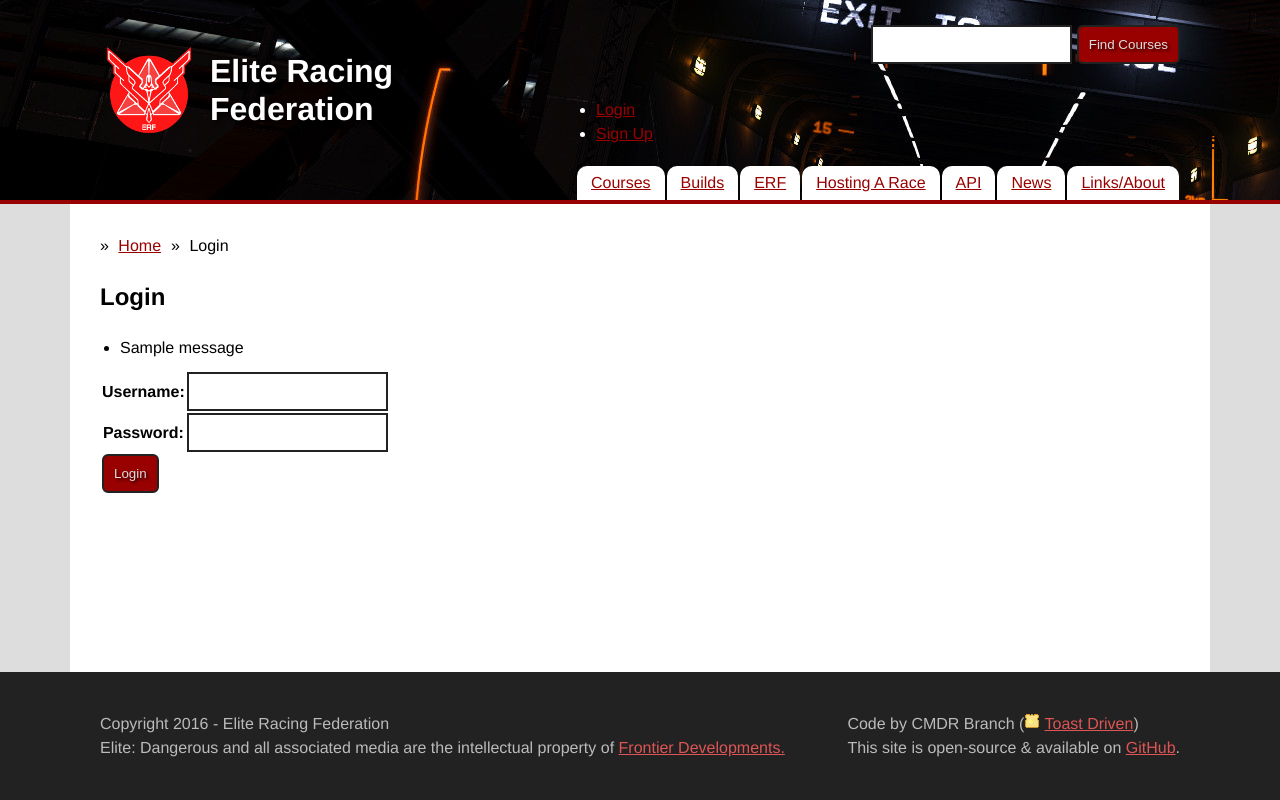
After one commit to toastdriven/eliteracing, a Django app: page /accounts/login/ in a window 1280 px wide. The commit adds this page. Run offline with Django 3.2, Linux system fonts and the light colour scheme; tables that the repository leaves empty hold one stand-in row (values such as "Sample post"); one stand-in notice (Sample message) is shown; parts of the project's set-up code (start-up, migrations or seed data) failed here and were passed over; some libraries are stand-ins or nearby versions.

Commit message:
Initial login/logout/registration.

```diff
--- /dev/null
+++ b/accounts/forms.py
@@ -0,0 +1,51 @@
+from django.contrib.auth.models import User
+from django.db import transaction
+from django import forms
+
+from cmdrs.models import Commander
+
+
+class LoginForm(forms.Form):
+    username = forms.CharField()
+    password = forms.CharField(widget=forms.PasswordInput)
+
+
+class RegistrationForm(forms.Form):
+    username = forms.CharField()
+    commander_name = forms.CharField(help_text='This should match your in-game Commander Name')
+    email = forms.CharField()
+    password = forms.CharField(widget=forms.PasswordInput)
+    confirm_password = forms.CharField(widget=forms.PasswordInput)
+
+    def clean(self):
+        cleaned = super(RegistrationForm, self).clean()
+        password = cleaned.get('password')
+        confirm_password = cleaned.get('confirm_password')
+
+        if not password:
+            raise forms.ValidationError(
+                "Passwords can not be empty/blank."
+            )
+
+        if password != confirm_password:
+            raise forms.ValidationError(
+                "Passwords do not match."
+            )
+
+        return cleaned
+
+    def create_user(self):
+        with transaction.atomic():
+            user = User(
+                username=self.cleaned_data['username'],
+                email=self.cleaned_data['email'],
+                is_active=False
+            )
+            user.set_password(self.cleaned_data['password'])
+            user.save()
+
+            cmdr = Commander.objects.create(
+                name=self.cleaned_data['commander_name']
+            )
+
+        return user
--- /dev/null
+++ b/accounts/urls.py
@@ -0,0 +1,10 @@
+from django.conf.urls import url
+
+from . import views
+
+
+urlpatterns = [
+    url(r'^login/$', views.login_view, name='accounts_login'),
+    url(r'^logout/$', views.logout_view, name='accounts_logout'),
+    url(r'^register/$', views.register, name='accounts_register'),
+]
--- /dev/null
+++ b/accounts/views.py
@@ -0,0 +1,63 @@
+from django.contrib.auth import authenticate, login, logout
+from django.contrib import messages
+from django.views.decorators.http import require_http_methods
+from django.shortcuts import render, redirect
+
+from .forms import LoginForm, RegistrationForm
+
+
+@require_http_methods(['GET', 'POST'])
+def login_view(request):
+    if request.method == 'POST':
+        form = LoginForm(request.POST)
+
+        if form.is_valid():
+            user = authenticate(
+                username=form.cleaned_data['username'],
+                password=form.cleaned_data['password']
+            )
+
+            if user is not None and user.is_active:
+                login(request, user)
+                return redirect(
+                    'cmdr_detail',
+                    cmdr_name=user.commanders.first().name
+                )
+
+            # Either their credentials were invalid or their account has been
+            # locked. Inform them in a general way.
+            messages.add_message(
+                request,
+                messages.ERROR,
+                'Invalid credentials or account is locked.'
+            )
+    else:
+        form = LoginForm()
+
+    return render(request, 'accounts/login.html', {
+        'form': form,
+    })
+
+
+@require_http_methods(['POST'])
+def logout_view(request):
+    logout(request)
+    return render(request, 'accounts/logout.html', {})
+
+
+@require_http_methods(['GET', 'POST'])
+def register(request):
+    if request.method == 'POST':
+        form = RegistrationForm(request.POST)
+
+        if form.is_valid():
+            user = form.create_user()
+            return render(request, 'accounts/check_email.html', {
+                'user': user,
+            })
+    else:
+        form = RegistrationForm()
+
+    return render(request, 'accounts/register.html', {
+        'form': form,
+    })
--- /dev/null
+++ b/cmdrs/urls.py
@@ -0,0 +1,8 @@
+from django.conf.urls import url
+
+from . import views
+
+
+urlpatterns = [
+    url(r'^(?P<cmdr_name>[\w\d_.-]+)/$', views.cmdr_detail, name='cmdr_detail'),
+]
--- a/racing/settings.py
+++ b/racing/settings.py
@@ -45,6 +45,7 @@ INSTALLED_APPS = [
     'easy_thumbnails',
     'storages',
 
+    'accounts',
     'cmdrs',
     'courses',
     'news',
--- a/racing/urls.py
+++ b/racing/urls.py
@@ -23,8 +23,10 @@ from racing.views import index
 
 urlpatterns = [
     url(r'^$', index, name='home'),
+    url(r'^accounts/', include('accounts.urls')),
     url(r'^admin/', admin.site.urls),
     url(r'^api/', include('api.urls')),
+    url(r'^cmdrs/', include('cmdrs.urls')),
     url(r'^courses/', include('courses.urls')),
     url(r'^docs/', include('docs.urls')),
     url(r'^news/', include('news.urls')),
--- /dev/null
+++ b/templates/accounts/login.html
@@ -0,0 +1,42 @@
+{% extends "base.html" %}
+
+{% block page_title %}{{ block.super }}: Login{% endblock %}
+
+{% block breadcrumbs %}
+<ul class="breadcrumbs">
+  <li>
+    <a href="{% url 'home' %}">Home</a>
+  </li>
+  <li>
+    Login
+  </li>
+</ul>
+{% endblock %}
+
+{% block content %}
+<div>
+  <h2>
+    Login
+  </h2>
+
+  {% if messages %}
+  <ul class="messages">
+      {% for message in messages %}
+      <li{% if message.tags %} class="{{ message.tags }}"{% endif %}>{{ message }}</li>
+      {% endfor %}
+  </ul>
+  {% endif %}
+
+  <form method="post" action="">
+    {% csrf_token %}
+    <table>
+      {{ form.as_table }}
+      <tr>
+        <td colspan="2">
+          <button>Login</button>
+        </td>
+      </tr>
+    </table>
+  </form>
+</div>
+{% endblock %}
--- a/templates/base.html
+++ b/templates/base.html
@@ -33,16 +33,22 @@
             </form>
           </div>
 
-          <!--
           <ul>
+            {% if user.is_authenticated %}
+            <form method="post" action="{% url 'accounts_logout' %}">
+              {% csrf_token %}
+              <button>Logout</button>
+            </form>
+            {% else %}
             <li>
-              Login
+              <a href="{% url 'accounts_login' %}">Login</a>
             </li>
             <li>
-              Sign-Up
+              <a href="{% url 'accounts_register' %}">Sign Up</a>
             </li>
+            {% endif %}
           </ul>
-          -->
+
           <nav>
             <ul>
               <li>
```
Also changed, not shown: cmdrs/views.py (added, +15 -0 lines), templates/accounts/logout.html (added, +27 -0 lines), templates/cmdrs/detail.html (added, +42 -0 lines), accounts/__init__.py (added), accounts/tests/__init__.py (added), templates/accounts/check_email.html (added), templates/accounts/register.html (added).
